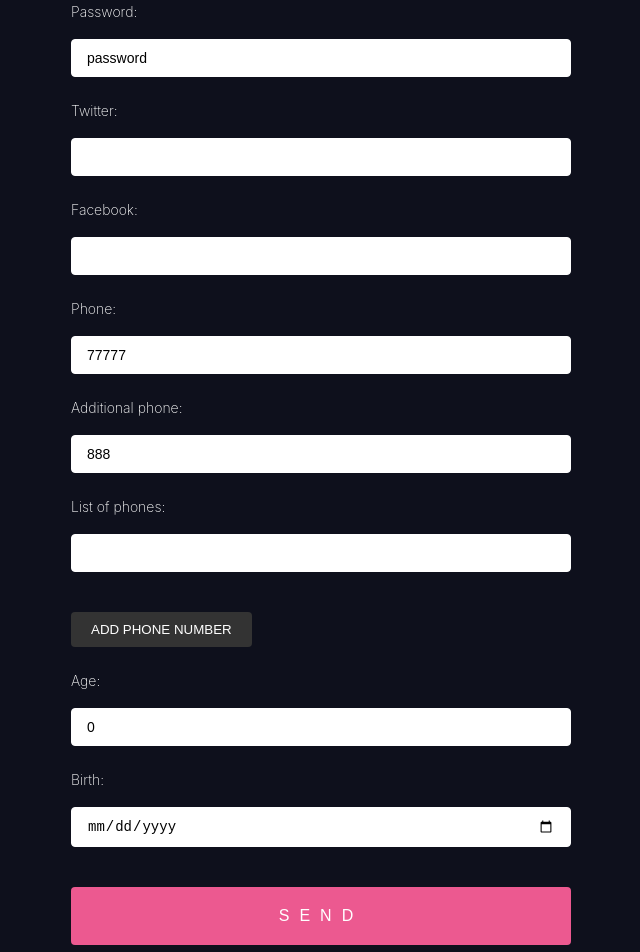
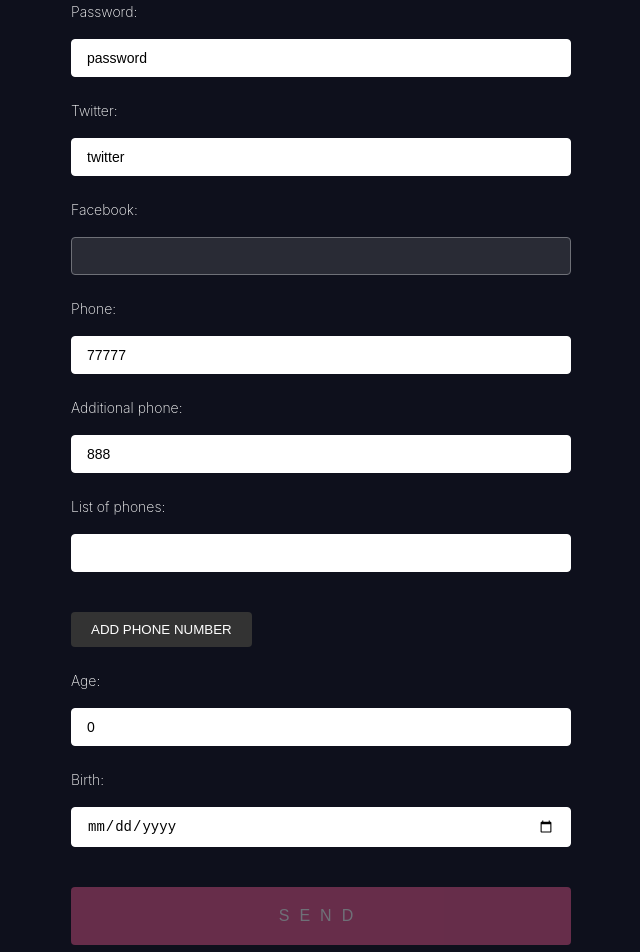
Before and after one commit to 124c4a11/ReactHookForm-Examples-ReactJS-TypeScript, a React (Vite) app: page / in a window 1280 px wide. Shown: the part 220-1172 px from the top of the page, without its empty margins (319-959 px from the left). Built offline with nearby package versions, Linux system fonts and the light colour scheme.

Commit message:
BaseForm: disable form submition

```diff
--- a/src/components/BaseForm.tsx
+++ b/src/components/BaseForm.tsx
@@ -34,7 +34,7 @@ export function BaseForm() {
       email: "example@mail.com",
       password: "password",
       socials: {
-        twitter: "",
+        twitter: "twitter",
         facebook: "",
       },
       phones: ["77777", "888"],
@@ -43,7 +43,7 @@ export function BaseForm() {
       birth: new Date(),
     },
   });
-  const { errors, touchedFields, dirtyFields, isDirty } = formState;
+  const { errors, touchedFields, dirtyFields, isDirty, isValid } = formState;
 
   console.log("touchedFields", touchedFields);
   console.log("dirtyFields", dirtyFields);
@@ -62,7 +62,7 @@ export function BaseForm() {
     return () => watcher.unsubscribe();
   }, [watch]);
 
-  const onSubmit = (data: IData) => console.log(data);
+  const onSubmit = (data: IData) => console.log("onSubmit", data);
 
   const onError = (errors: FieldErrors) => console.log("onErrors", errors);
 
@@ -199,7 +199,9 @@ export function BaseForm() {
         />
         {errors.birth?.message && <p>{errors.birth?.message}</p>}
 
-        <button type="submit">Send</button>
+        <button type="submit" disabled={!isValid}>
+          Send
+        </button>
 
         <button type="button" onClick={onGetValues}>
           Get values
--- a/src/index.css
+++ b/src/index.css
@@ -83,7 +83,8 @@ input[type="submit"]:active {
   opacity: 0.8;
 }
 
-input:disabled {
+input:disabled,
+button[type="submit"]:disabled {
   opacity: 0.4;
 }
 
```
